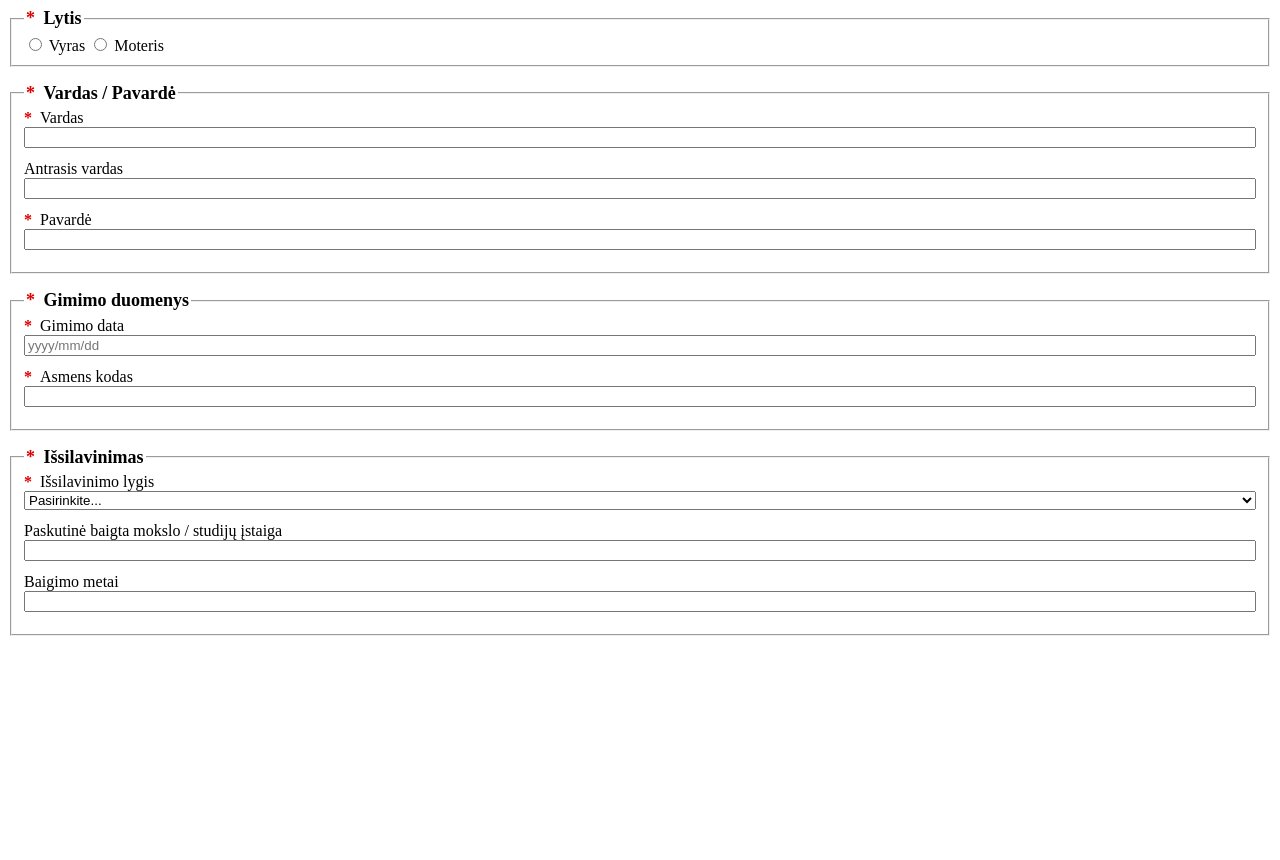
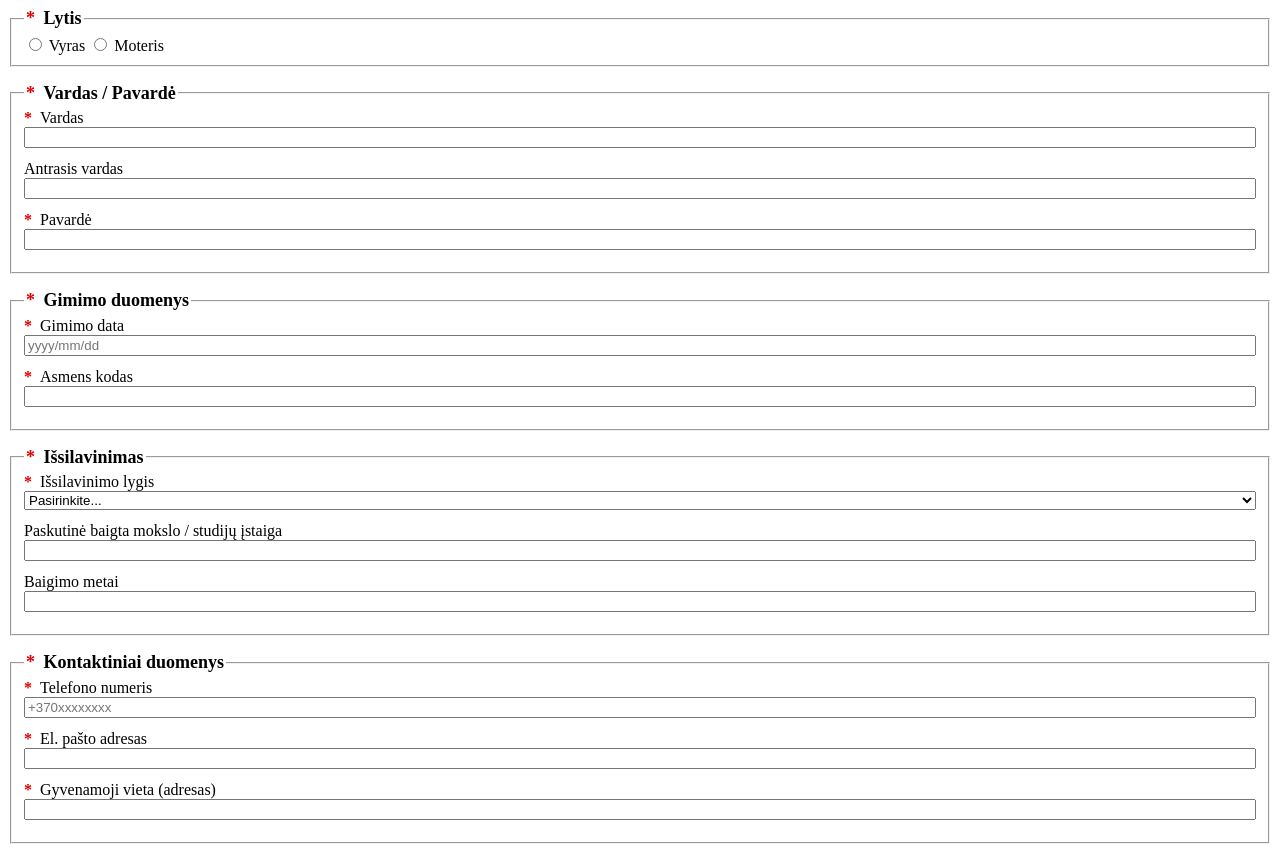
Before and after one commit to AaronG5/user-interface-design, a plain HTML site: page Project_3/index.html in a window 1280 px wide. Before the commit the page ends 800 px from the top, so only its background shows below. Drawn offline with Linux system fonts and the light colour scheme.

Commit message:
Add contact info field

```diff
--- a/Project_3/index.html
+++ b/Project_3/index.html
@@ -85,5 +85,17 @@
             </div>
          </div>
       </fieldset>
+
+      <fieldset>
+         <legend>Kontaktiniai duomenys</legend>
+         <label for="telefonas">Telefono numeris</label>
+         <input id="telefonas" name="telefonas" type="tel" placeholder="+370xxxxxxxx" required />
+
+         <label for="el_pastas">El. pašto adresas</label>
+         <input id="el_pastas" name="el_pastas" type="email" required />
+
+         <label for="adresas">Gyvenamoji vieta (adresas)</label>
+         <input id="adresas" name="adresas" type="text" required />
+      </fieldset>
    </body>
 </html>
```
